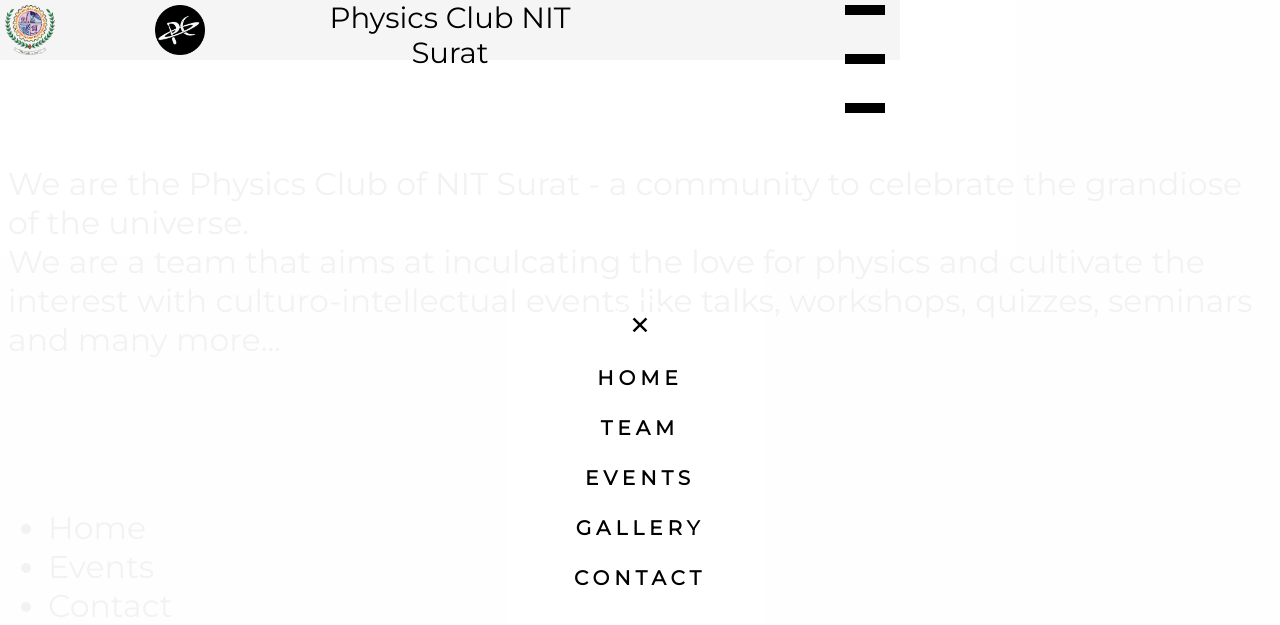
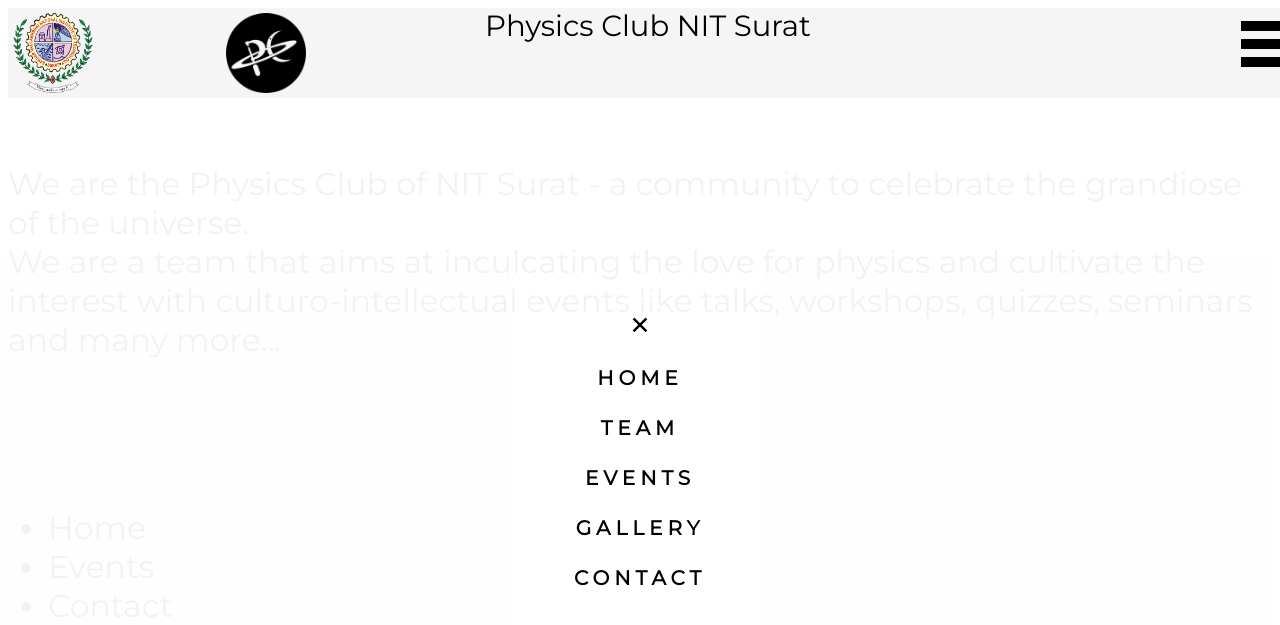
Before and after one commit to adithyarao3103/Physics-Club-Website-Trial, a Jekyll site: the page index.html, which Jekyll copies as it is, in a window 1280 px wide. Shown: the top 625 px of the page. Built offline with Jekyll 4.4.1, drawn with Linux system fonts in a browser that asks for light colours; some web fonts are replaced.

Commit message:
edit navbar

```diff
--- a/_layouts/fixed.html
+++ b/_layouts/fixed.html
@@ -25,9 +25,9 @@
         <div id="title" onclick="location.href='/index.html'"><center>Physics Club NIT Surat</center></div>
         <div id="hamcont">
             <div id="ham">
-            <div id="bar1"></div><br>
-            <div id="bar2"></div><br>
-            <div id="bar3"></div><br>
+            <div id="bar1"></div>
+            <div id="bar2"></div>
+            <div id="bar3"></div>
             </div>
         </div>
     </div>
--- a/assets/css/fixed.css
+++ b/assets/css/fixed.css
@@ -74,8 +74,8 @@ body{
 #navbar{
 	display: grid;
 	grid-template-columns: repeat(3, 1fr);
-	height: 60px;
-	width: 100vh;
+	height: 90px;
+	width: 100vw;
 	position: fixed;
 	top: 0;
 	left: 0;
@@ -91,8 +91,8 @@ body{
 }
 
 #logos> img{
-	height: 50px;
-	width: 50px;
+	height: 80px;
+	width: 80px;
 	margin: 5px;
 }
 
@@ -116,11 +116,12 @@ body{
 	height: 50px;
 	background-color: transparent;
 	margin: 5px;
+	display: inline-block;
 }
 
 [id*=bar]{
 	width: 40px;
 	height: 10px;
+	margin: 8px;
 	background-color: black;
-	position: relative;
 }
--- a/index.html
+++ b/index.html
@@ -30,9 +30,9 @@
         <div id="title" onclick="location.href='/index.html'"><center>Physics Club NIT Surat</center></div>
         <div id="hamcont">
             <div id="ham">
-            <div id="bar1"></div><br>
-            <div id="bar2"></div><br>
-            <div id="bar3"></div><br>
+            <div id="bar1"></div>
+            <div id="bar2"></div>
+            <div id="bar3"></div>
             </div>
         </div>
     </div>
```
